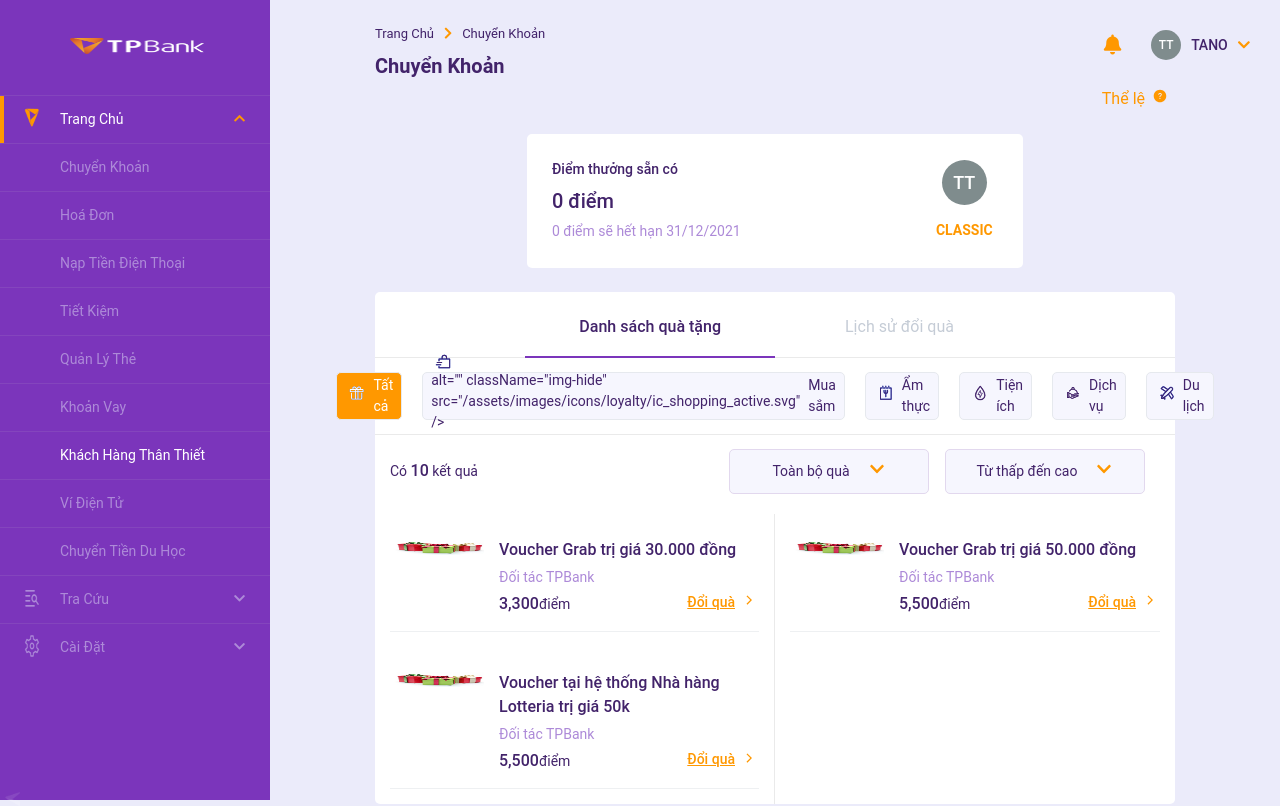
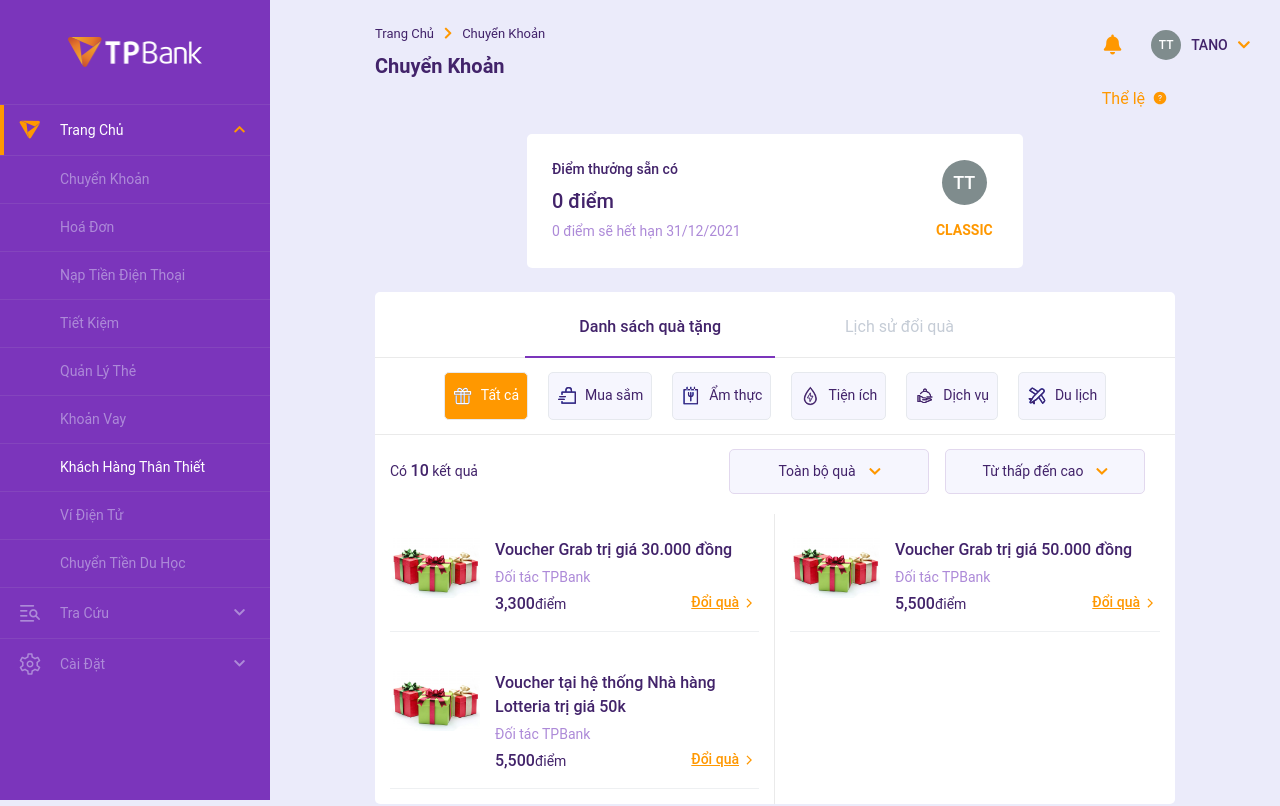
Before and after one commit to tntan796/reactjs-tpbank, a React (Create React App) app: page /loyalty in a window 1280 px wide. Shown: the top 806 px of the page. Built offline with nearby package versions, Linux system fonts and the light colour scheme.

Commit message:
Update code

```diff
--- a/src/pages/inquiry/vat/vat-detail/index.css
+++ b/src/pages/inquiry/vat/vat-detail/index.css
@@ -25,12 +25,7 @@
     line-height: 28px;
     color: #42236a;
 }
-img {
-    width: 16px;
-    height: 16px;
-    margin-left: 4px;
-    margin-top: -5px;
-}
+
 .list-account {
     height: -webkit-fit-content;
     height: -moz-fit-content;
--- a/src/pages/main/loyal/index.js
+++ b/src/pages/main/loyal/index.js
@@ -55,8 +55,7 @@
                                     <div className="option">
                                         <div className="selection-card-image">
                                             <img alt="" className="img-default" src="/assets/images/icons/loyalty/ic_shopping.svg" />
-
-                                             alt="" className="img-hide" src="/assets/images/icons/loyalty/ic_shopping_active.svg" />
+                                            <img alt="" className="img-hide" src="/assets/images/icons/loyalty/ic_shopping_active.svg" />
                                         </div>
                                         <div className="selection-card-title">
                                             <span>Mua sắm</span>
```
